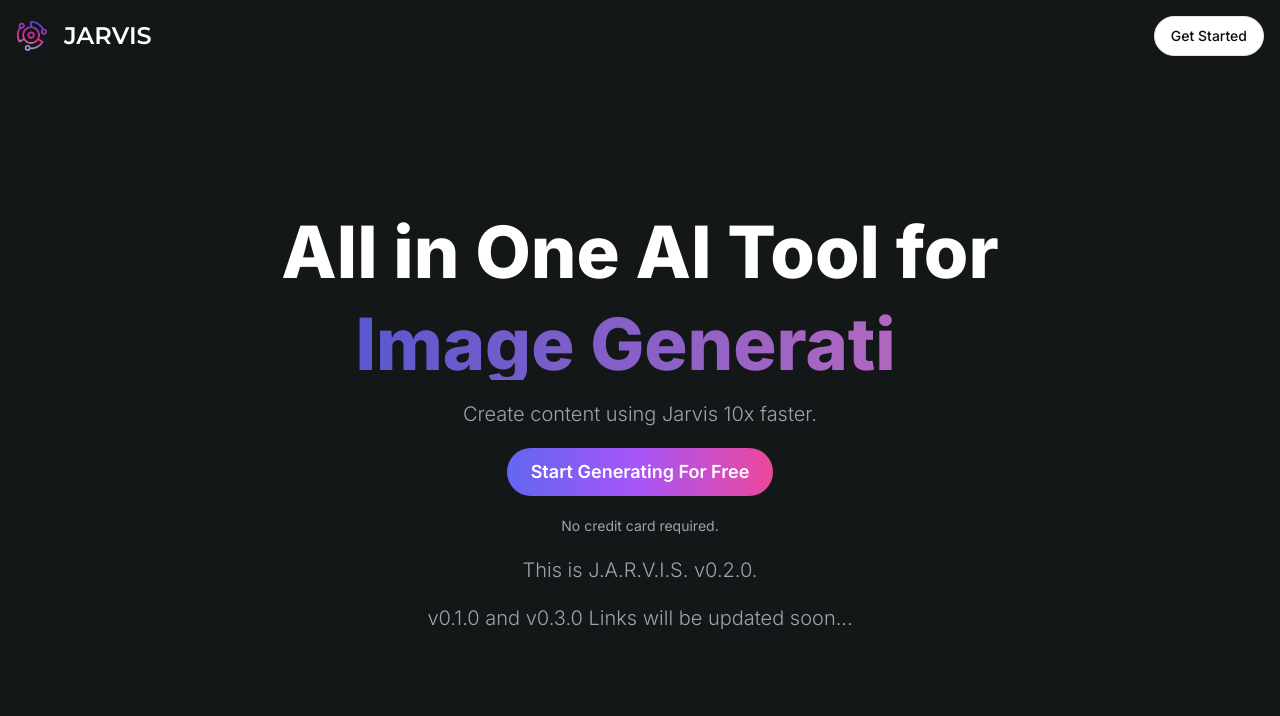
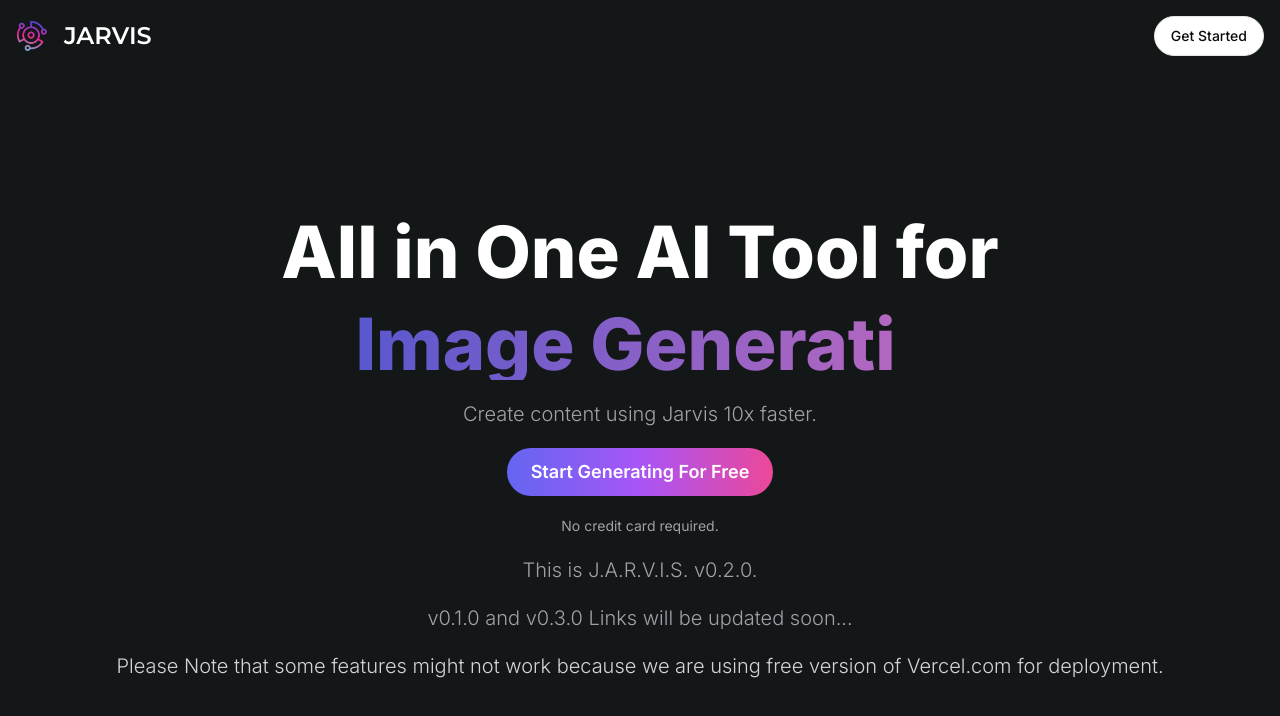
Before and after one commit to swizel24/Jarvis, a Next.js app: page / in a window 1280 px wide. Shown: the top 716 px of the page. Built offline with nearby package versions, Linux system fonts and the light colour scheme; no server answers.

Commit message:
Update landing-hero.tsx

```diff
--- a/components/landing-hero.tsx
+++ b/components/landing-hero.tsx
@@ -48,6 +48,9 @@
       <div className="text-sm md:text-xl font-light text-zinc-400">
         v0.1.0 and v0.3.0 Links will be updated soon...
       </div>
+      <div className="text-sm md:text-xl font-light text-zinc-300">
+        Please Note that some features might not work because we are using free version of Vercel.com for deployment.
+      </div>
     </div>
   );
 };
```
